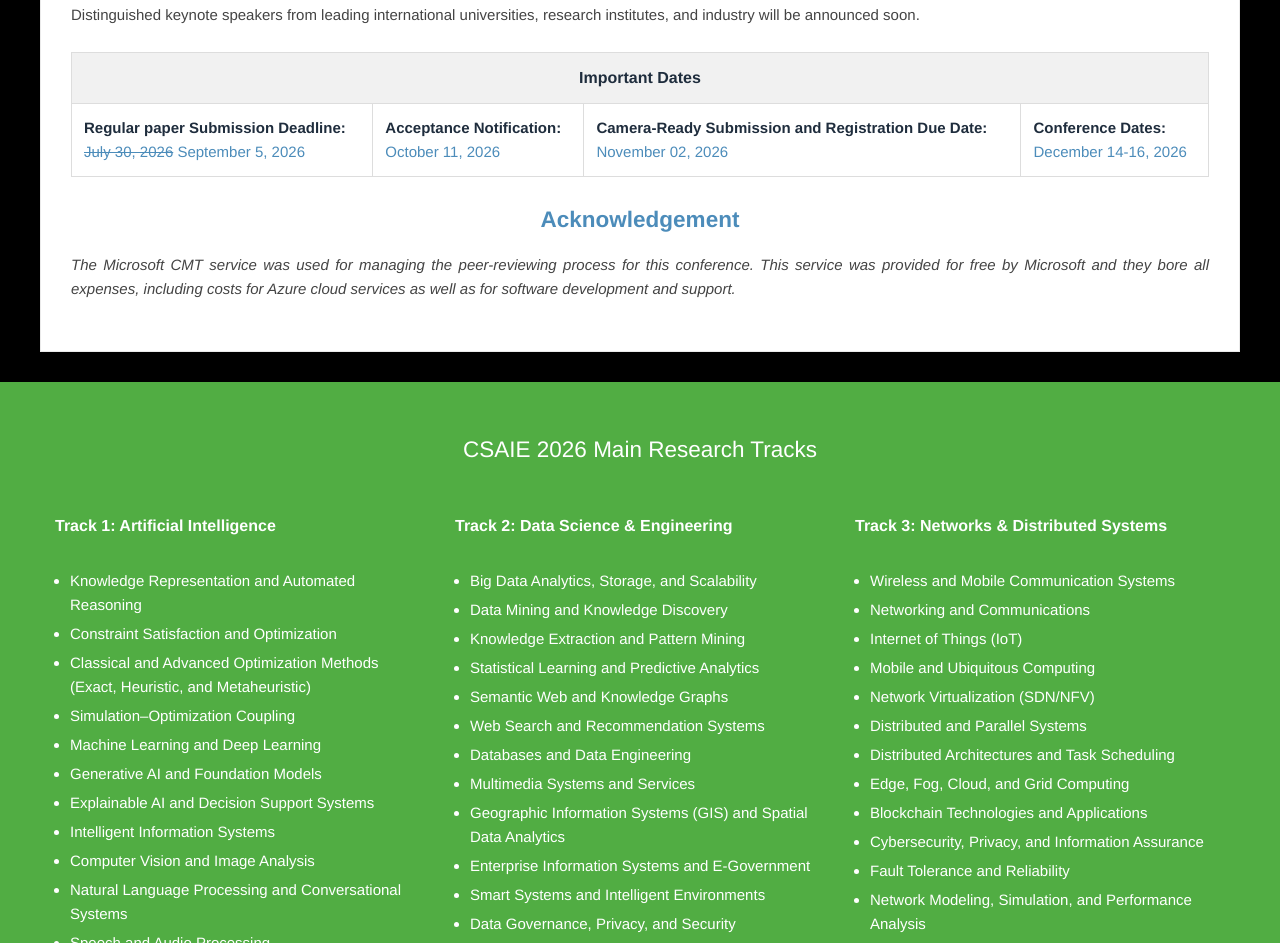
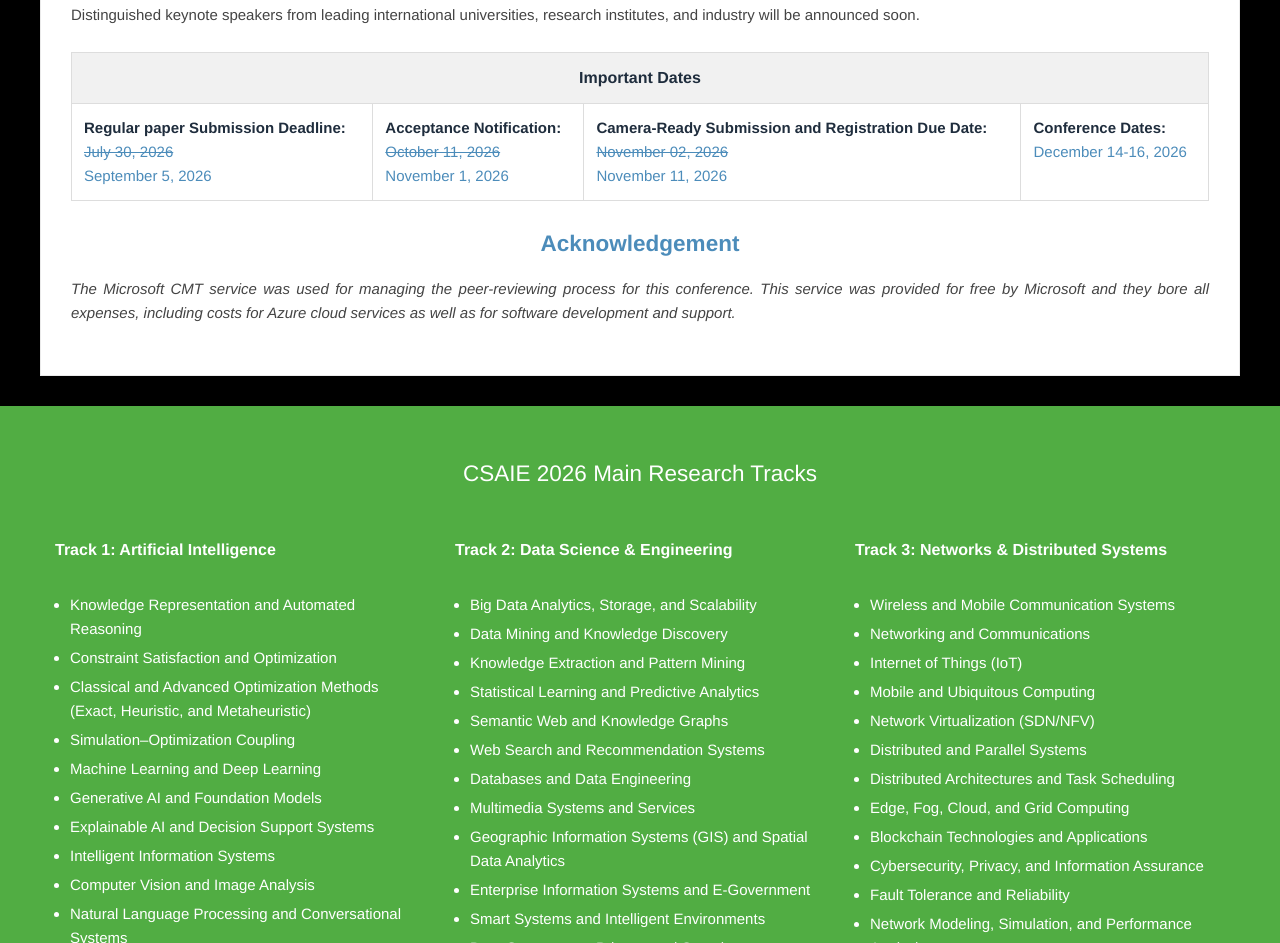
Before and after one commit to csaie2026/csaie2026.github.io, a plain HTML site: page docs/index.html in a window 1280 px wide. Shown: the part 1955-2898 px from the top of the page. Drawn offline with Linux system fonts and the light colour scheme.

Commit message:
dates changes

```diff
--- a/docs/index.html
+++ b/docs/index.html
@@ -214,17 +214,23 @@
             <td>
               <strong>Regular paper Submission Deadline:</strong><br />
               <span class="text-blue"
-                ><s>July 30, 2026</s> September 5, 2026</span
+                ><s>July 30, 2026</s><br />
+                September 5, 2026</span
               >
             </td>
             <td>
               <strong>Acceptance Notification:</strong><br />
-              <span class="text-blue">October 11, 2026</span>
+              <span class="text-blue"
+                ><s>October 11, 2026</s><br />November 1, 2026</span
+              >
             </td>
             <td>
               <strong>Camera-Ready Submission and Registration Due Date:</strong
               ><br />
-              <span class="text-blue">November 02, 2026</span>
+              <span class="text-blue"
+                ><s>November 02, 2026</s><br />
+                November 11, 2026</span
+              >
             </td>
             <td>
               <strong>Conference Dates:</strong><br />
```
